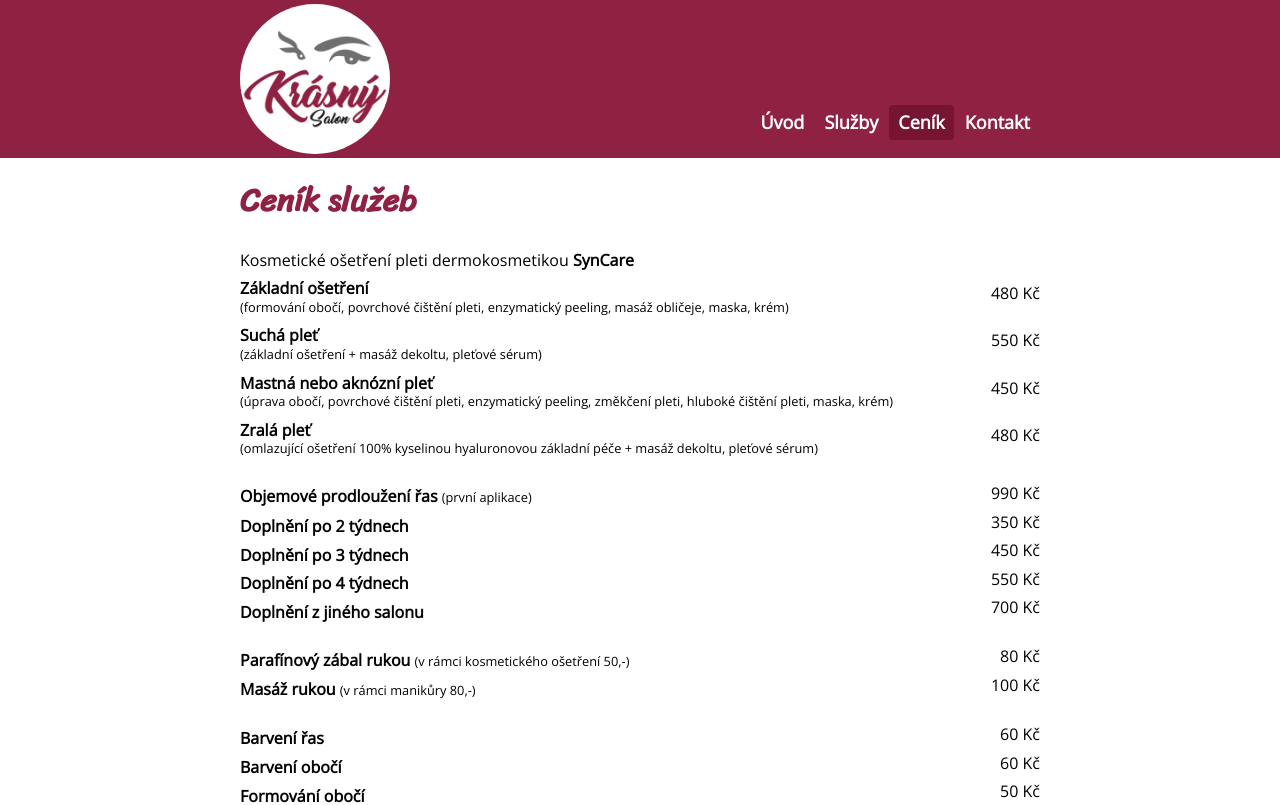
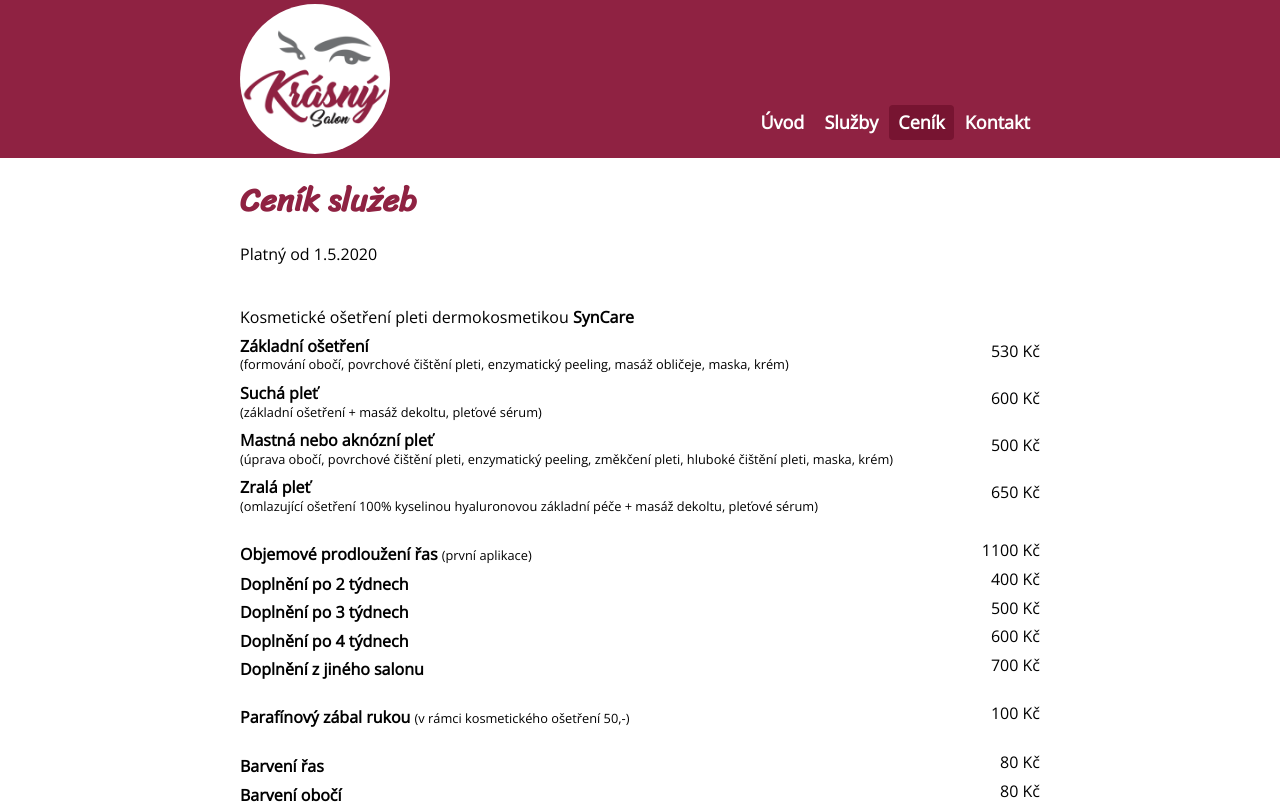
Before and after one commit to valerijmedvid/KrasnySalon-web, a Vue app: page /cenik in a window 1280 px wide. Shown: the top 805 px of the page. Built offline with nearby package versions, Linux system fonts and the light colour scheme; what vue-silentbox would draw is missing.

Commit message:
update websites

```diff
--- a/src/views/Lashes.vue
+++ b/src/views/Lashes.vue
@@ -47,8 +47,6 @@
 				umožní plnohodnotné doplnění. Není dobré mít na očích různé typy řas a adheziv. Po šetrném odstranění Vám aplikujeme
 				nový set řas s ohledem na stav řas přírodních.</p>
 
-      <p>Cena aplikace nového setu objemového prodloužení řas je 990,- , v případě odstraňování práce jiné stylistky je to 1100,-
-				a doba aplikace může trvat až 3 hodiny. Cena doplnění se odvíjí podle týdnů. </p>
 
 			<silentbox-group>
 				<silentbox-item :src="require('@/assets/images/lashes/rasy6.jpg')" description="Krasyn salon | Prodlužování řas">
--- a/src/views/Pricing.vue
+++ b/src/views/Pricing.vue
@@ -1,6 +1,7 @@
 <template>
   <article class="group">
     <h1>Ceník služeb</h1>
+    <p style="margin:0; margin-bottom:2em;">Platný od 1.5.2020</p>
 
     <table>
       <tr>
@@ -14,11 +15,14 @@
       </tr>
       <tr class="empty"><td><br></td><td></td></tr>
 
-      <tr v-for="service in otherServices" :key="service.index" v-if="service.name != ''">
-        <td><p> <strong>{{ service.name }} </strong> <small v-if="'note' in service">({{ service.note }})</small> </p></td>
-        <td> {{ service.price }} Kč </td>
-      </tr>
-      <tr v-else class="empty"><td><br></td><td></td></tr>
+      <template v-for="service in otherServices" >
+        <tr v-if="service.name != ''" :key="service.index">
+          <td><p> <strong>{{ service.name }} </strong> <small v-if="'note' in service">({{ service.note }})</small> </p></td>
+          <td> {{ service.price }} Kč </td>
+        </tr>
+        <tr v-else class="empty" :key="service.index"><td><br></td><td></td></tr>
+      </template>
+
     </table>
     <p></p>
   </article>
@@ -30,28 +34,26 @@ export default {
   data() {
     return {
       cosmeticServices: [
-        { name: "Základní ošetření", note: "formování obočí, povrchové čištění pleti, enzymatický peeling, masáž obličeje, maska, krém", price: 480 },
-        { name: "Suchá pleť", note: "základní ošetření + masáž dekoltu, pleťové sérum", price: 550 },
-        { name: "Mastná nebo aknózní pleť", note: "úprava obočí, povrchové čištění pleti, enzymatický peeling, změkčení pleti, hluboké čištění pleti, maska, krém", price: 450 },
-        { name: "Zralá pleť", note: "omlazující ošetření 100% kyselinou hyaluronovou základní péče + masáž dekoltu, pleťové sérum", price: 480 },
+        { name: "Základní ošetření", note: "formování obočí, povrchové čištění pleti, enzymatický peeling, masáž obličeje, maska, krém", price: 530 },
+        { name: "Suchá pleť", note: "základní ošetření + masáž dekoltu, pleťové sérum", price: 600 },
+        { name: "Mastná nebo aknózní pleť", note: "úprava obočí, povrchové čištění pleti, enzymatický peeling, změkčení pleti, hluboké čištění pleti, maska, krém", price: 500 },
+        { name: "Zralá pleť", note: "omlazující ošetření 100% kyselinou hyaluronovou základní péče + masáž dekoltu, pleťové sérum", price: 650 },
       ],
       otherServices: [
-        { name: "Objemové prodloužení řas", note: "první aplikace", price: 990 },
-        { name: "Doplnění po 2 týdnech", price: 350 },
-        { name: "Doplnění po 3 týdnech", price: 450 },
-        { name: "Doplnění po 4 týdnech", price: 550 },
+        { name: "Objemové prodloužení řas", note: "první aplikace", price: 1100 },
+        { name: "Doplnění po 2 týdnech", price: 400 },
+        { name: "Doplnění po 3 týdnech", price: 500 },
+        { name: "Doplnění po 4 týdnech", price: 600 },
         { name: "Doplnění z jiného salonu", price: 700 },
         { name: ""},
-        { name: "Parafínový zábal rukou", note: "v rámci kosmetického ošetření 50,-", price: 80 },
-        { name: "Masáž rukou", note: "v rámci manikůry 80,-", price: 100 },
+        { name: "Parafínový zábal rukou", note: "v rámci kosmetického ošetření 50,-", price: 100 },
         { name: ""},
-        { name: "Barvení řas", price: 60 },
-        { name: "Barvení obočí", price: 60 },
-        { name: "Formování obočí", price: 50 },
+        { name: "Barvení řas", price: 80 },
+        { name: "Barvení obočí", price: 80 },
+        { name: "Formování obočí", note: "v rámci jiného ošetření 50,-", price: 70 },
         { name: ""},
-        { name: "Depilace horní ret", price: 60 },
-        { name: "Depilace brada", price: 60 },
-        { name: "Depilace tváře", price: 80 },
+        { name: "Depilace horní ret", price: 80 },
+        { name: "Depilace brada", price: 80 },
         { name: "Depilace lýtka", price: 230 },
         { name: "Depilace celé nohy", price: 350 },
         { name: "Depilace předloktí", price: 160 },
```
Also changed, not shown: package.json (+5 -5 lines), 2 other files (tests, documents, lock files or other folders).
